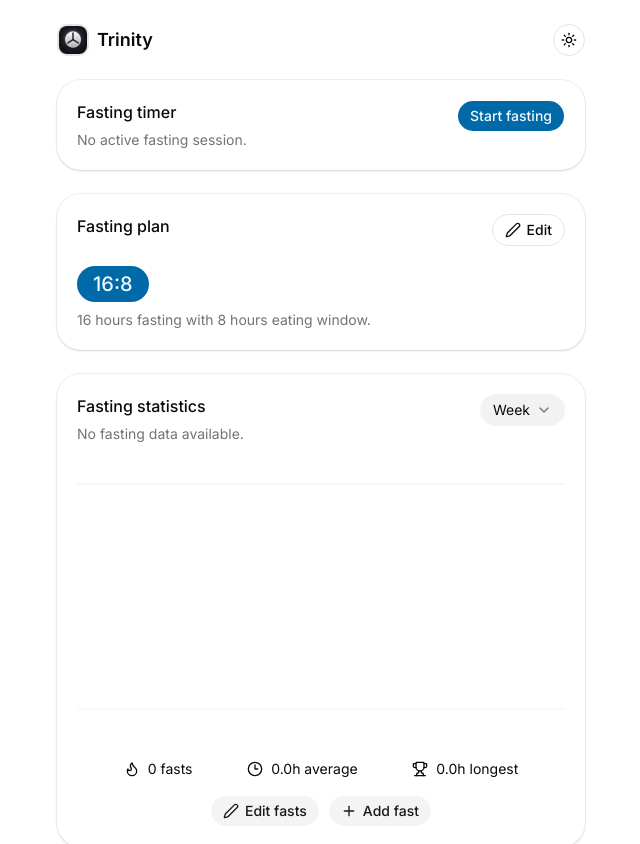
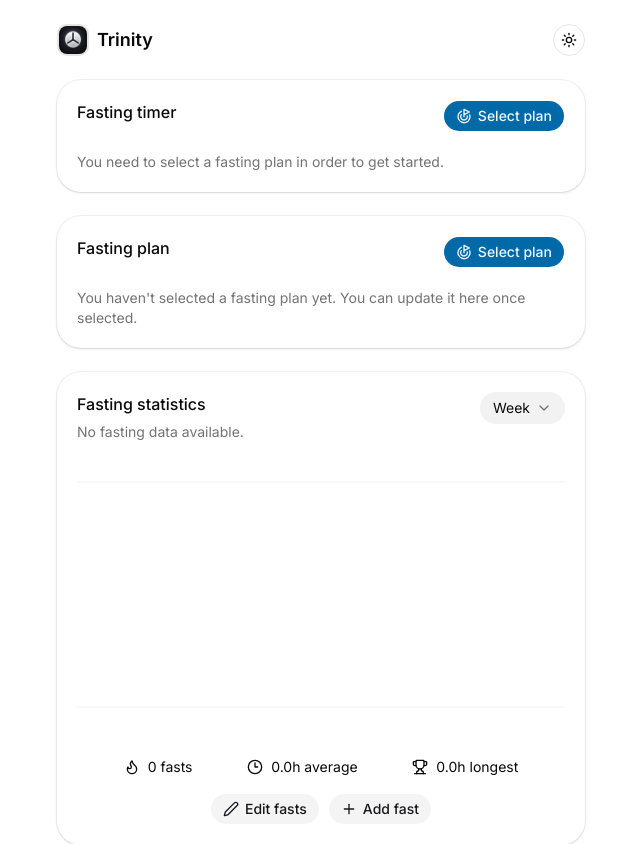
Before and after one commit to shravzzv/trinity, a Next.js app: page / in a window 1280 px wide. Shown: the top 844 px of the page, without its empty margins (319-959 px from the left). Built offline with nearby package versions, Linux system fonts and the light colour scheme.

Commit message:
feat: use a `null` fasting plan by default

```diff
--- a/components/fasting-plan-card.tsx
+++ b/components/fasting-plan-card.tsx
@@ -8,32 +8,16 @@ import {
   CardTitle,
 } from '@/components/ui/card'
 import { Button } from './ui/button'
-import { Pen } from 'lucide-react'
-import {
-  Dialog,
-  DialogContent,
-  DialogDescription,
-  DialogHeader,
-  DialogTitle,
-  DialogTrigger,
-} from '@/components/ui/dialog'
-import {
-  Field,
-  FieldContent,
-  FieldDescription,
-  FieldLabel,
-  FieldTitle,
-} from '@/components/ui/field'
-import { RadioGroup, RadioGroupItem } from '@/components/ui/radio-group'
-import { useState } from 'react'
+import { Goal, Pen } from 'lucide-react'
 import { fastingPlans } from '@/constants/fasting-plans'
 import { FastingPlanId } from '@/types/fasting'
 import { UseFastingResult } from '@/hooks/use-fasting'
 import { pluralize } from '@/lib/strings'
 import { toast } from 'sonner'
+import FastingPlanDialog from './fasting-plan-dialog'
 
 interface FastingPlanCardProps {
-  planId: FastingPlanId
+  planId: FastingPlanId | null
   updatePlanId: UseFastingResult['updatePlanId']
 }
 
@@ -41,17 +25,7 @@ export default function FastingPlanCard({
   planId,
   updatePlanId,
 }: FastingPlanCardProps) {
-  const [draftPlanId, setDraftPlanId] = useState<FastingPlanId>(planId)
-  const [isDialogOpen, setIsDialogOpen] = useState(false)
-
-  const selectedPlan =
-    fastingPlans.find((p) => p.id === planId) ?? fastingPlans[0]
-
-  const handleSave = () => {
-    updatePlanId(draftPlanId)
-    setIsDialogOpen(false)
-    toast.success('Fasting plan updated')
-  }
+  const selectedPlan = fastingPlans.find((p) => p.id === planId)
 
   return (
     <Card>
@@ -59,67 +33,33 @@ export default function FastingPlanCard({
         <CardTitle>Fasting plan</CardTitle>
 
         <CardAction>
-          <Dialog
-            open={isDialogOpen}
-            onOpenChange={(open) => {
-              if (open) setDraftPlanId(planId)
-              setIsDialogOpen(open)
+          <FastingPlanDialog
+            dialogTitle='Edit your fasting plan'
+            dialogDescription=' Update the fasting schedule to match your routine.'
+            selectedPlanId={planId}
+            allowClose={!!planId}
+            onSubmit={(selectedPlanId) => {
+              updatePlanId(selectedPlanId)
+              toast.success('Fasting plan updated')
             }}
           >
-            <DialogTrigger asChild>
+            {planId ? (
               <Button variant='outline'>
                 <Pen />
                 Edit
               </Button>
-            </DialogTrigger>
-
-            <DialogContent>
-              <DialogHeader>
-                <DialogTitle>Select your fasting plan</DialogTitle>
-                <DialogDescription>
-                  Choose the fasting schedule that best matches your routine.
-                </DialogDescription>
-              </DialogHeader>
-
-              <RadioGroup
-                value={draftPlanId}
-                onValueChange={(v) => setDraftPlanId(v as FastingPlanId)}
-                className='max-h-[50vh] max-w-sm overflow-y-auto'
-              >
-                {fastingPlans.map((fastingPlan) => (
-                  <div key={fastingPlan.id}>
-                    <FieldLabel htmlFor={fastingPlan.id}>
-                      <Field orientation='horizontal'>
-                        <FieldContent>
-                          <FieldTitle>{fastingPlan.title}</FieldTitle>
-
-                          <FieldDescription>
-                            {pluralize(fastingPlan.fastingHours, 'hour')}{' '}
-                            fasting with{' '}
-                            {pluralize(fastingPlan.eatingHours, 'hour')} eating
-                            window.
-                          </FieldDescription>
-                        </FieldContent>
-
-                        <RadioGroupItem
-                          id={fastingPlan.id}
-                          value={fastingPlan.id}
-                        />
-                      </Field>
-                    </FieldLabel>
-                  </div>
-                ))}
-              </RadioGroup>
-
-              <Button onClick={handleSave} disabled={planId === draftPlanId}>
-                Save
+            ) : (
+              <Button>
+                <Goal />
+                Select plan
               </Button>
-            </DialogContent>
-          </Dialog>
+            )}
+          </FastingPlanDialog>
         </CardAction>
       </CardHeader>
 
       <CardContent>
+        {planId && selectedPlan ? (
           <div className='space-y-2'>
             <p className='bg-primary text-primary-foreground w-fit rounded-full px-4 py-1 text-xl font-medium'>
               {selectedPlan.title}
@@ -130,6 +70,12 @@ export default function FastingPlanCard({
               {pluralize(selectedPlan.eatingHours, 'hour')} eating window.
             </p>
           </div>
+        ) : (
+          <p className='text-muted-foreground text-sm'>
+            You haven&apos;t selected a fasting plan yet. You can update it here
+            once selected.
+          </p>
+        )}
       </CardContent>
     </Card>
   )
--- /dev/null
+++ b/components/fasting-plan-dialog.tsx
@@ -0,0 +1,171 @@
+'use client'
+
+import React, { useState } from 'react'
+import {
+  Dialog,
+  DialogClose,
+  DialogContent,
+  DialogDescription,
+  DialogFooter,
+  DialogHeader,
+  DialogTitle,
+  DialogTrigger,
+} from './ui/dialog'
+import { RadioGroup, RadioGroupItem } from './ui/radio-group'
+import type { FastingPlanId } from '@/types/fasting'
+import { fastingPlans } from '@/constants/fasting-plans'
+import {
+  Field,
+  FieldContent,
+  FieldDescription,
+  FieldLabel,
+  FieldTitle,
+} from './ui/field'
+import { pluralize } from '@/lib/strings'
+import { Button } from './ui/button'
+
+interface FastingPlanDialogProps {
+  /**
+   * Interactive element that opens the dialog.
+   *
+   * Rendered as the dialog trigger.
+   */
+  children?: React.ReactNode
+
+  /**
+   * Title displayed at the top of the dialog.
+   */
+  dialogTitle: string
+
+  /**
+   * Supporting description displayed below the dialog title.
+   */
+  dialogDescription: string
+
+  /**
+   * Currently selected fasting plan.
+   *
+   * Used to initialize the dialog each time it opens.
+   * Pass `null` when no plan has been selected yet.
+   */
+  selectedPlanId: FastingPlanId | null
+
+  /**
+   * Controls whether the dialog is open.
+   *
+   * If omitted, the dialog manages its own open state.
+   */
+  open?: boolean
+
+  /**
+   * Called whenever the dialog requests that its open state changes.
+   *
+   * Used when the dialog is controlled externally.
+   */
+  onOpenChange?: (open: boolean) => void
+
+  /**
+   * Called after the user selects a fasting plan and saves.
+   */
+  onSubmit: (selectedPlanId: NonNullable<FastingPlanId>) => void
+
+  /**
+   * Whether the dialog can be dismissed without selecting a plan.
+   *
+   * Disable this during first-time onboarding to require the
+   * user to choose a fasting plan before continuing.
+   *
+   * Defaults to `false`.
+   */
+  allowClose?: boolean
+}
+
+export default function FastingPlanDialog({
+  children,
+  dialogTitle,
+  dialogDescription,
+  selectedPlanId,
+  open,
+  allowClose = false,
+  onOpenChange,
+  onSubmit,
+}: FastingPlanDialogProps) {
+  const [draftPlanId, setDraftPlanId] = useState<FastingPlanId | null>(
+    selectedPlanId,
+  )
+  const [internalOpen, setInternalOpen] = useState(false)
+
+  const isControlled = open !== undefined && onOpenChange !== undefined
+  const dialogOpen = isControlled ? open : internalOpen
+
+  const setDialogOpen = (next: boolean) => {
+    if (isControlled) onOpenChange?.(next)
+    else setInternalOpen(next)
+  }
+
+  const handleOpenChange = (open: boolean) => {
+    setDialogOpen(open)
+    setDraftPlanId(selectedPlanId)
+  }
+
+  const handleSave = () => {
+    if (!draftPlanId) return
+
+    setDialogOpen(false)
+    onSubmit(draftPlanId)
+  }
+
+  return (
+    <Dialog open={dialogOpen} onOpenChange={handleOpenChange}>
+      {children && <DialogTrigger asChild>{children}</DialogTrigger>}
+
+      <DialogContent showCloseButton={allowClose}>
+        <DialogHeader>
+          <DialogTitle>{dialogTitle}</DialogTitle>
+          <DialogDescription>{dialogDescription}</DialogDescription>
+        </DialogHeader>
+
+        <RadioGroup
+          value={draftPlanId}
+          onValueChange={(v) => setDraftPlanId(v as FastingPlanId)}
+          className='max-h-[50vh] max-w-sm overflow-y-auto'
+        >
+          {fastingPlans.map((fastingPlan) => (
+            <div key={fastingPlan.id}>
+              <FieldLabel htmlFor={fastingPlan.id}>
+                <Field orientation='horizontal'>
+                  <FieldContent>
+                    <FieldTitle>{fastingPlan.title}</FieldTitle>
+
+                    <FieldDescription>
+                      {pluralize(fastingPlan.fastingHours, 'hour')} fasting with{' '}
+                      {pluralize(fastingPlan.eatingHours, 'hour')} eating
+                      window.
+                    </FieldDescription>
+                  </FieldContent>
+
+                  <RadioGroupItem id={fastingPlan.id} value={fastingPlan.id} />
+                </Field>
+              </FieldLabel>
+            </div>
+          ))}
+        </RadioGroup>
+
+        <DialogFooter>
+          {allowClose && (
+            <DialogClose asChild>
+              <Button variant='outline'>Close</Button>
+            </DialogClose>
+          )}
+
+          <Button
+            onClick={handleSave}
+            disabled={selectedPlanId === draftPlanId || draftPlanId === null}
+          >
+            Save
+          </Button>
+        </DialogFooter>
+      </DialogContent>
+    </Dialog>
+  )
+}
--- a/components/fasting-timer.tsx
+++ b/components/fasting-timer.tsx
@@ -3,18 +3,31 @@
 import type { FastingPlanId, FastingSession } from '@/types/fasting'
 import ActiveFastingTimer from './active-fasting-timer'
 import InactiveFastingTimer from './inactive-fasting-timer'
+import { type UseFastingResult } from '@/hooks/use-fasting'
 
 interface FastingTimerProps {
-  planId: FastingPlanId
+  planId: FastingPlanId | null
   session: FastingSession | null
   endFasting: () => void
   startFasting: () => void
+  updatePlanId: UseFastingResult['updatePlanId']
 }
 
-export default function FastingTimer({ session, ...rest }: FastingTimerProps) {
-  if (!session) {
-    return <InactiveFastingTimer startFasting={rest.startFasting} />
+export default function FastingTimer({
+  session,
+  planId,
+  updatePlanId,
+  ...rest
+}: FastingTimerProps) {
+  if (!session || !planId) {
+    return (
+      <InactiveFastingTimer
+        hasPlan={planId !== null}
+        updatePlanId={updatePlanId}
+        startFasting={rest.startFasting}
+      />
+    )
   }
 
-  return <ActiveFastingTimer {...rest} session={session} />
+  return <ActiveFastingTimer {...rest} session={session} planId={planId} />
 }
--- a/components/inactive-fasting-timer.tsx
+++ b/components/inactive-fasting-timer.tsx
@@ -1,31 +1,57 @@
 'use client'
 
+import { Goal } from 'lucide-react'
 import { Button } from './ui/button'
-import {
-  Card,
-  CardAction,
-  CardDescription,
-  CardHeader,
-  CardTitle,
-} from './ui/card'
+import { Card, CardAction, CardContent, CardHeader, CardTitle } from './ui/card'
+import FastingPlanDialog from './fasting-plan-dialog'
+import { toast } from 'sonner'
+import { type UseFastingResult } from '@/hooks/use-fasting'
 
 interface InactiveFastingTimerProps {
+  hasPlan: boolean
   startFasting: () => void
+  updatePlanId: UseFastingResult['updatePlanId']
 }
 
 export default function InactiveFastingTimer({
+  hasPlan,
   startFasting,
+  updatePlanId,
 }: InactiveFastingTimerProps) {
   return (
     <Card>
       <CardHeader>
         <CardTitle>Fasting timer</CardTitle>
-        <CardDescription>No active fasting session.</CardDescription>
 
         <CardAction>
-          <Button onClick={startFasting}>Start fasting</Button>
+          {hasPlan ? (
+            <Button onClick={startFasting}>Start fasting</Button>
+          ) : (
+            <FastingPlanDialog
+              dialogTitle='Select your fasting plan'
+              dialogDescription='Select a plan that best matches your routine.'
+              selectedPlanId={null}
+              onSubmit={(selectedPlanId) => {
+                updatePlanId(selectedPlanId)
+                toast.success('Fasting plan selected')
+              }}
+            >
+              <Button>
+                <Goal />
+                Select plan
+              </Button>
+            </FastingPlanDialog>
+          )}
         </CardAction>
       </CardHeader>
+
+      <CardContent>
+        <p className='text-muted-foreground'>
+          {hasPlan
+            ? 'No active fasting session.'
+            : 'You need to select a fasting plan in order to get started.'}
+        </p>
+      </CardContent>
     </Card>
   )
 }
--- a/hooks/use-fasting.ts
+++ b/hooks/use-fasting.ts
@@ -1,5 +1,6 @@
 'use client'
 
+import { fastingPlans } from '@/constants/fasting-plans'
 import { FASTING_STATE_STORAGE_KEY } from '@/constants/storage-keys'
 import type {
   Fast,
@@ -18,9 +19,9 @@ export interface UseFastingResult {
   /**
    * The currently selected fasting plan.
    *
-   * Defaults to `"16:8"` when no saved preference exists.
+   * Is `null` by default. This is required domain data for the app.
    */
-  planId: FastingPlanId
+  planId: FastingPlanId | null
 
   /**
    * The user's active fasting session.
@@ -85,7 +86,7 @@ export interface UseFastingResult {
 }
 
 const DEFAULT_FASTING_STATE: FastingState = {
-  planId: '16:8',
+  planId: null,
   session: null,
   fasts: [],
 }
@@ -185,7 +186,11 @@ export const useFasting = (): UseFastingResult => {
             (state.session.status === 'fasting' ||
               state.session.status === 'eating'))
 
-        if (typeof state.planId !== 'string' || !isValidSession) {
+        const isValidPlan =
+          state.planId === null ||
+          fastingPlans.some((plan) => plan.id === state.planId)
+
+        if (!isValidSession || !isValidPlan) {
           throw Error('Local storage was corrupted')
         }
 
--- a/types/fasting.ts
+++ b/types/fasting.ts
@@ -16,7 +16,7 @@ export interface Fast {
 }
 
 export interface FastingState {
-  planId: FastingPlanId
+  planId: FastingPlanId | null
   session: FastingSession | null
   fasts: Fast[]
 }
```
Also changed, not shown: app/page.tsx (+11 -0 lines). Lines whose indentation alone changed are shown as unchanged.
